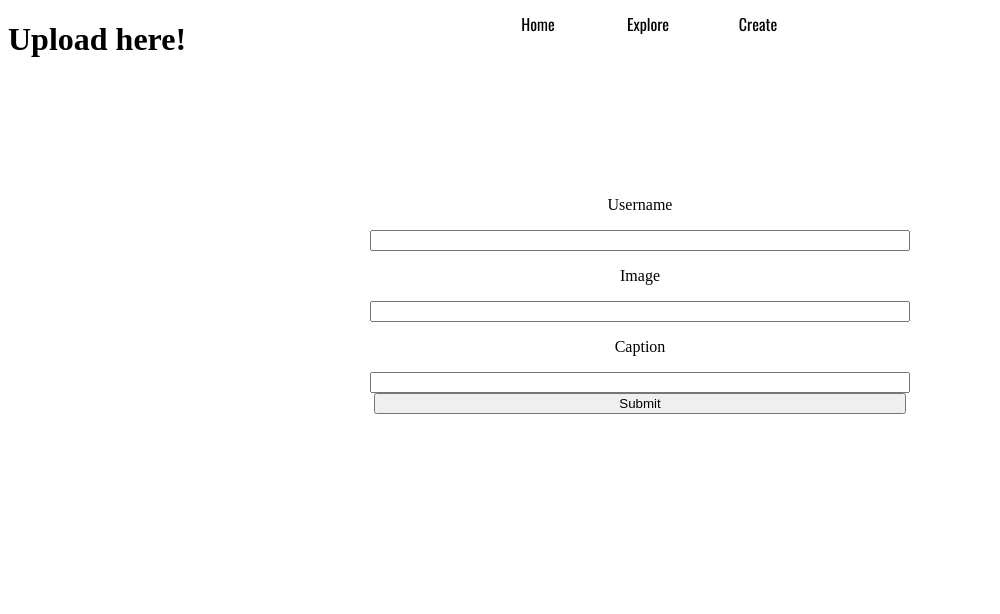
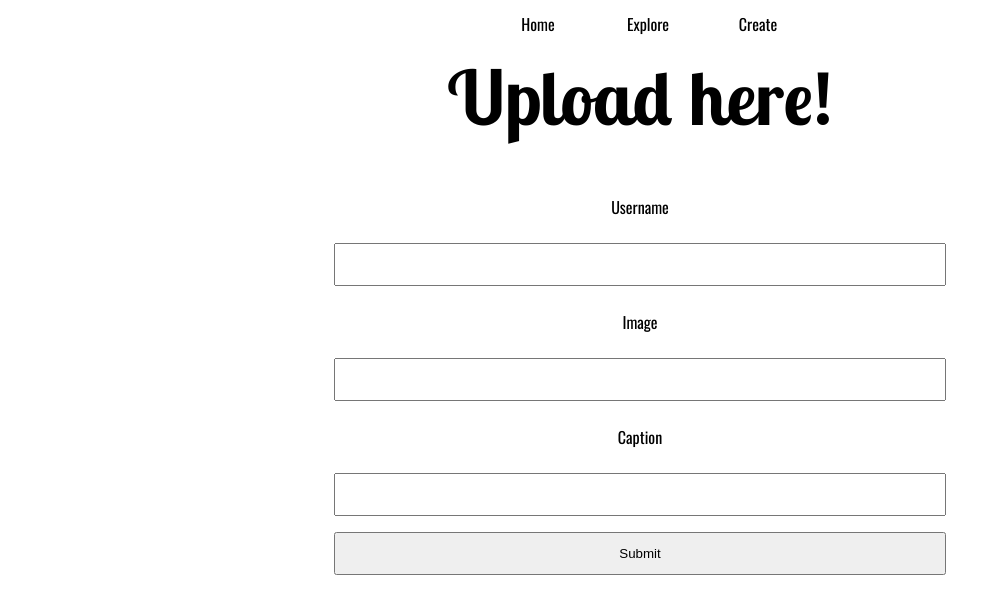
Before and after one commit to SteJoSi/phase-2-project-MooGram, a React (Create React App) app: page /create in a window 1280 px wide. Shown: the top 614 px of the page, without its empty margins (0-1000 px from the left). Built offline with nearby package versions, Linux system fonts and the light colour scheme.

Commit message:
style create component title

```diff
--- a/src/index.css
+++ b/src/index.css
@@ -32,9 +32,22 @@ nav {
 
 #create {
   text-align: center;
-  padding: 100px;
+  padding: 0px;
+  margin: 20px;
+  font-family: 'Oswald', sans-serif;;
 }
 
 input {
   width: 50%;
+  padding: 12px 20px;
+  margin: 8px 0;
+  box-sizing: border-box;
 }
+
+#formTitle {
+  text-align: center;
+  padding: 50px, 0px, 0px;
+  margin: 50px, 0px, 10px;
+  font-family: 'Lobster Two', cursive;
+  font-size: 75px;
+}
```
